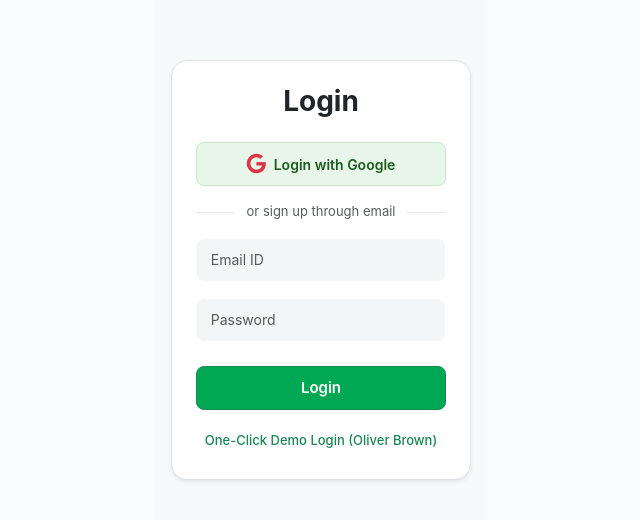
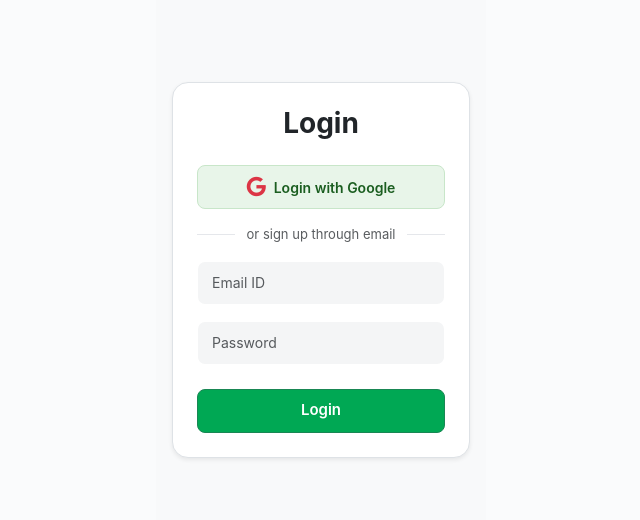
Before and after one commit to Srikesh17/reachinbox-scheduler, a React (Vite) app in the folder frontend/: page / in a window 1280 px wide. Shown: the part 150-670 px from the top of the page, without its empty margins (319-959 px from the left). Built offline with nearby package versions, Linux system fonts and the light colour scheme; no server answers.

Commit message:
update login screen and remove dev bypass

```diff
--- a/frontend/src/components/LoginCard.tsx
+++ b/frontend/src/components/LoginCard.tsx
@@ -1,6 +1,6 @@
 import { useState } from 'react';
 import type { FormEvent } from 'react';
-import { API_BASE, loginDemoUser, loginEmailUser } from '../lib/api.js';
+import { API_BASE, loginEmailUser } from '../lib/api.js';
 import type { User } from '../types/email.js';
 
 interface LoginCardProps {
@@ -25,18 +25,6 @@ export function LoginCard({ onLoginSuccess, onError }: LoginCardProps) {
       onLoginSuccess(user);
     } catch (err) {
       onError(err instanceof Error ? err.message : 'Login failed');
-    } finally {
-      setLoading(false);
-    }
-  };
-
-  const handleDemoLogin = async () => {
-    setLoading(true);
-    try {
-      const user = await loginDemoUser();
-      onLoginSuccess(user);
-    } catch (err) {
-      onError(err instanceof Error ? err.message : 'Demo login failed');
     } finally {
       setLoading(false);
     }
@@ -90,17 +78,6 @@ export function LoginCard({ onLoginSuccess, onError }: LoginCardProps) {
             {loading ? 'Logging in...' : 'Login'}
           </button>
         </form>
-
-        <div className="demo-login-wrapper text-center mt-3">
-          <button
-            type="button"
-            onClick={handleDemoLogin}
-            disabled={loading}
-            className="demo-login-btn btn btn-link text-success text-decoration-none small"
-          >
-            One-Click Demo Login (Oliver Brown)
-          </button>
-        </div>
       </div>
     </div>
   );
```
